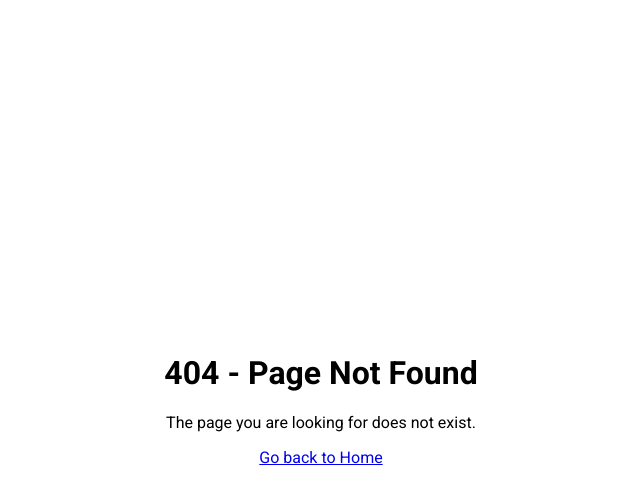
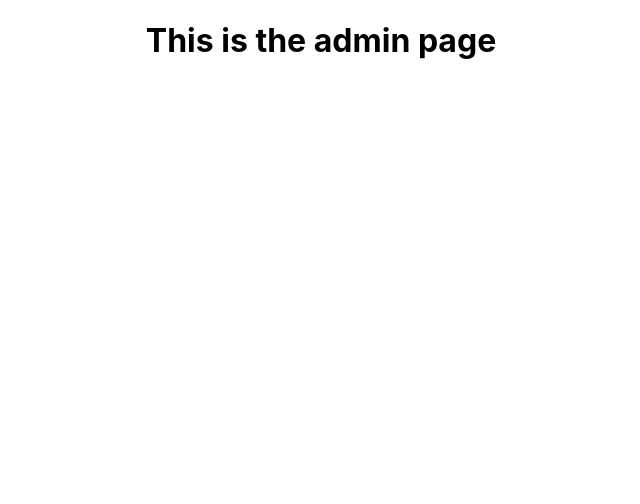
Before and after one commit to juanvictorqwerty/FinanceClear, a React (Create React App) app in the folder frontend/: page /admin in a window 1280 px wide. Before the commit this address had no page. Shown: the top 504 px of the page, without its empty margins (319-959 px from the left). Built offline with nearby package versions, Linux system fonts and the light colour scheme.

Commit message:
enabled optimal rendering and routing

```diff
--- a/frontend/src/App.js
+++ b/frontend/src/App.js
@@ -1,21 +1,27 @@
 import './App.css';
-import CheckUser from './CheckUser';
 import { BrowserRouter, Routes, Route } from 'react-router-dom';
-import LoginScreen from './pages/loginScreen';
-import SignInScreen from './pages/signInScreen';
-import NotFound from './pages/page_not_found';
+import { lazy, Suspense } from 'react';
+
+// Lazy load all components
+const LoginScreen = lazy(() => import('./pages/loginScreen'));
+const SignInScreen = lazy(() => import('./pages/signInScreen'));
+const CheckUser = lazy(() => import('./CheckUser'));
+const NotFound = lazy(() => import('./pages/page_not_found'));
+const Admin = lazy(() => import('./pages/ADMIN'));
 
 function App() {
   return (
     <div className="App">
       <BrowserRouter>
+        <Suspense fallback={<div>Loading...</div>}>
           <Routes>
             <Route path="/" element={<LoginScreen />} />
             <Route path="/signIn" element={<SignInScreen />} />
             <Route path="/Home" element={<CheckUser />} />
-
+            <Route path="/admin" element={<Admin />} />
             <Route path="*" element={<NotFound />} />
           </Routes>
+        </Suspense>
       </BrowserRouter>
     </div>
   );
--- /dev/null
+++ b/frontend/src/pages/ADMIN.js
@@ -0,0 +1,11 @@
+import React from 'react';
+
+function Admin() {
+    return (
+        <div>
+        <h1>This is the admin page</h1>
+        </div>
+    );
+}
+
+export default Admin;
--- a/frontend/src/pages/loginScreen.jsx
+++ b/frontend/src/pages/loginScreen.jsx
@@ -2,6 +2,7 @@ import React from "react";
 import './loginScreen.css';
 import { FaEnvelope  } from 'react-icons/fa';
 import { FaLock } from 'react-icons/fa';
+import { Link } from 'react-router-dom';
 
 const LoginScreen = () => {
     return (
@@ -27,7 +28,7 @@ const LoginScreen = () => {
                 </div>
                 <button type="submit" className="btn">Login</button>
                 <div className="register-link">
-                    <p>Or <a href="signIn">Register</a></p>
+                    <p>Or <Link to ="/signIn">Register</Link></p>
                 </div>
             </form>
         </div>
--- a/frontend/src/pages/signInScreen.jsx
+++ b/frontend/src/pages/signInScreen.jsx
@@ -3,6 +3,7 @@ import './signInScreen.css';
 import { FaUser } from 'react-icons/fa';
 import { FaLock } from 'react-icons/fa';
 import { FaEnvelope  } from 'react-icons/fa';
+import { Link } from 'react-router-dom';
 
 const SignInScreen = () => {
 
@@ -62,7 +63,7 @@ const SignInScreen = () => {
 
                 <button type="submit" className="btn">Login</button>
                 <div className="register-link">
-                    <p>Or <a href="/">Log in</a></p>
+                    <p>Or <Link to="/">Log in</Link></p>
                 </div>
             </form>
         </div>
```
Lines whose indentation alone changed are shown as unchanged.
